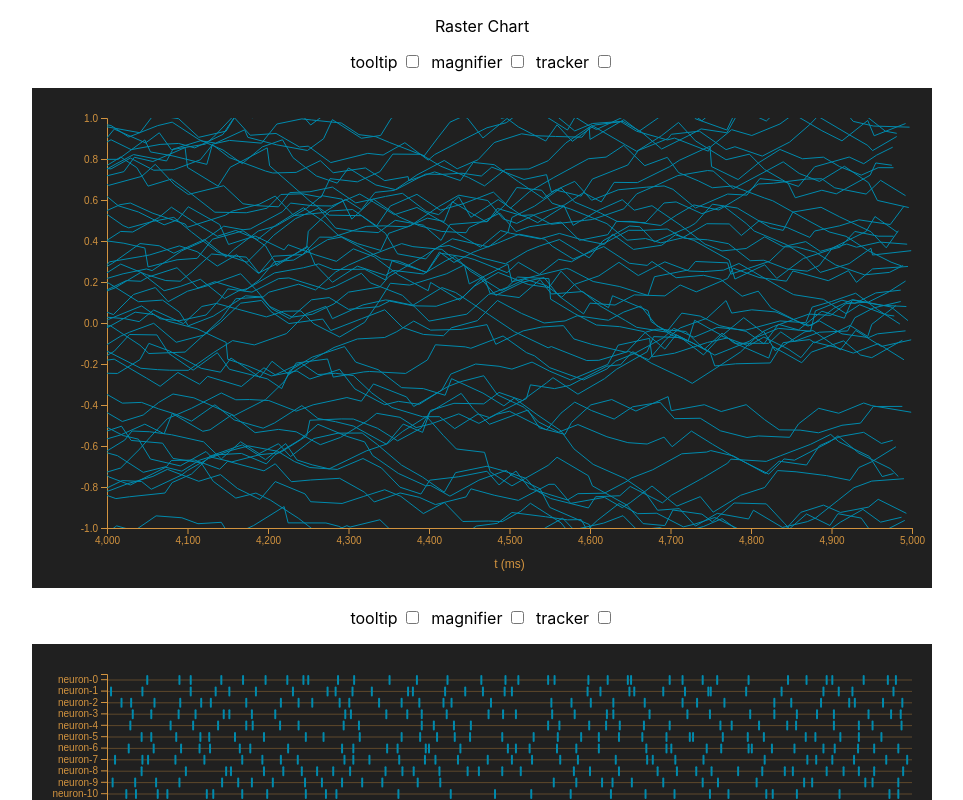
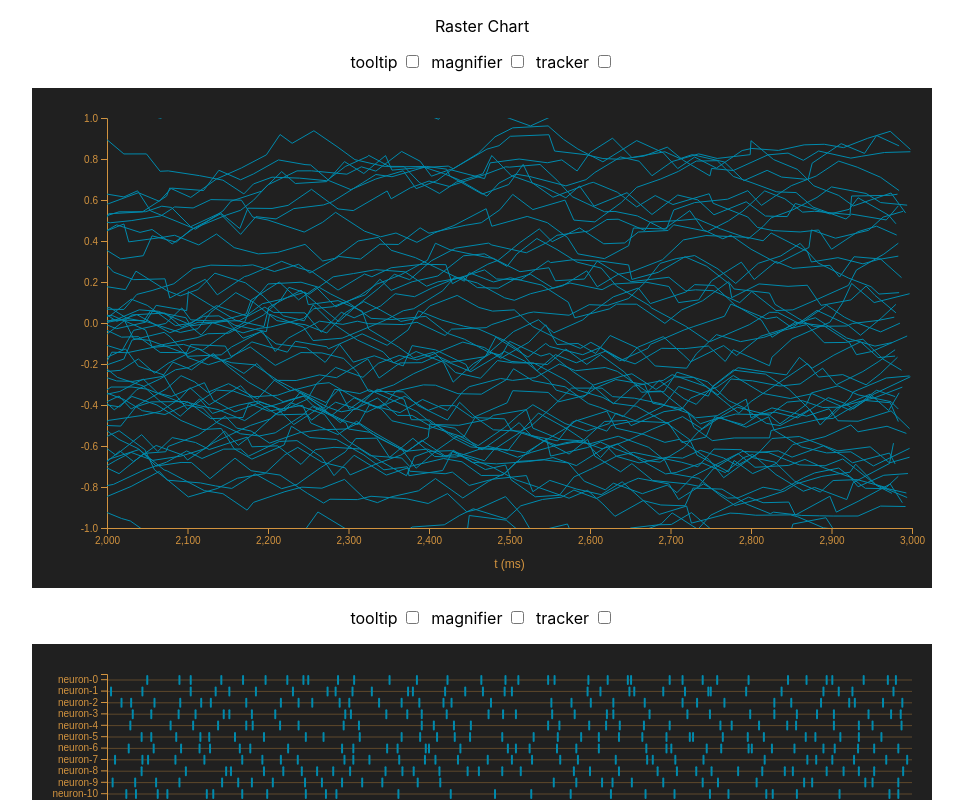
Before and after one commit to robphilipp/stream-charts, a React (Create React App) app: page / in a window 1280 px wide. Shown: the top 800 px of the page, without its empty margins (158-1121 px from the left). Built offline with nearby package versions, Linux system fonts and the light colour scheme.

Commit message:
fixed tooltip visibility state

```diff
--- a/src/app/charts/ScatterChart.tsx
+++ b/src/app/charts/ScatterChart.tsx
@@ -87,7 +87,7 @@ function ScatterChart(props: Props): JSX.Element {
     const axisStyle = {...defaultAxesStyle, ...props.axisStyle};
     const axisLabelFont = {...defaultAxesLabelFont, ...props.axisLabelFont};
     const plotGridLines = {...defaultPlotGridLines, ...props.plotGridLines};
-    const tooltip: TooltipStyle = {...defaultTooltipStyle, ...props.tooltip, visible: true};
+    const tooltip: TooltipStyle = {...defaultTooltipStyle, ...props.tooltip};
     const spikesStyle = {...defaultSpikesStyle, ...props.spikesStyle};
 
     // grab the dimensions of the actual plot after removing the margins from the specified width and height
@@ -566,7 +566,7 @@ function ScatterChart(props: Props): JSX.Element {
             }
 
             const subscription = seriesObservable.subscribe(data => {
-                if(data.maxTime > 30000) {
+                if(data.maxTime > 3000) {
                     subscription.unsubscribe();
                 }
                 else {
@@ -602,6 +602,7 @@ function ScatterChart(props: Props): JSX.Element {
     // update the plot for tooltip, magnifier, or tracker if their visibility changes
     useEffect(
         () => {
+            tooltipRef.current.visible = tooltip.visible;
             updatePlot(timeRangeRef.current);
         },
         [tooltip.visible]//, magnifier.visible, tracker.visible]
```
